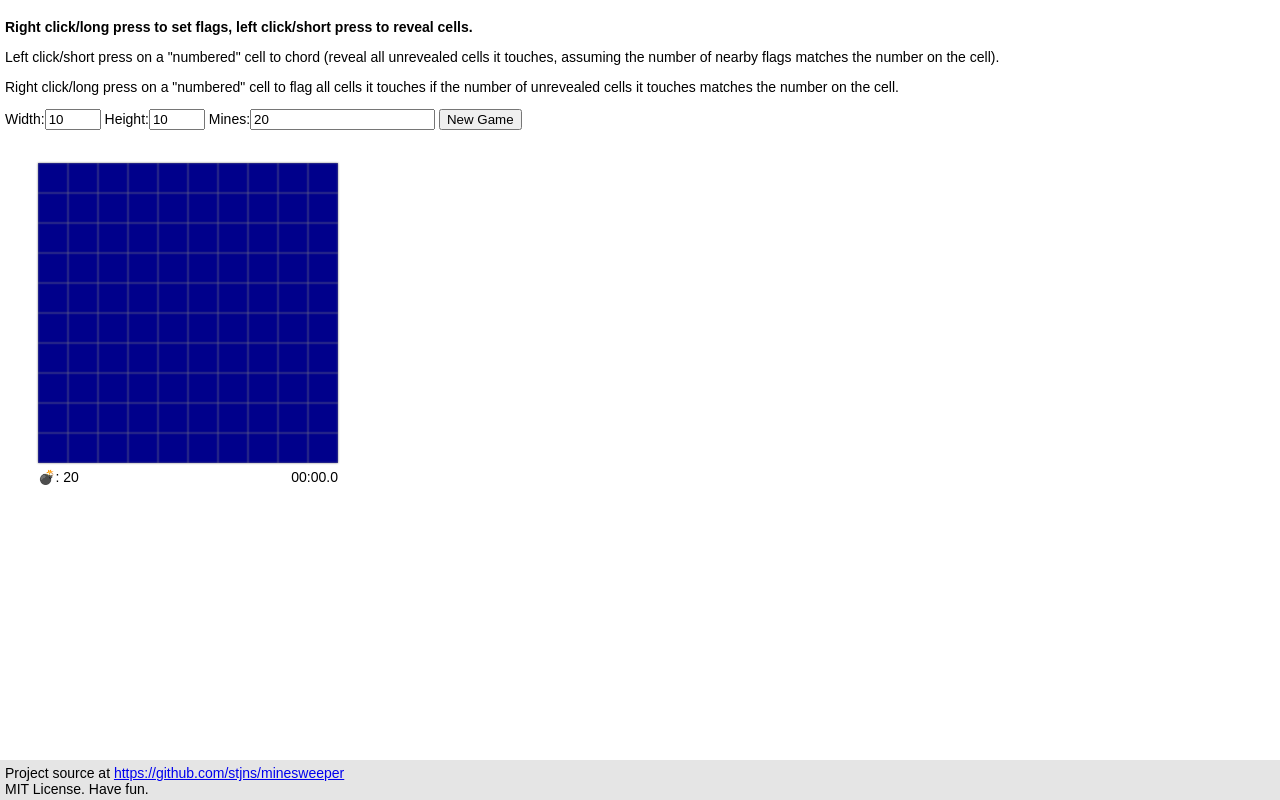
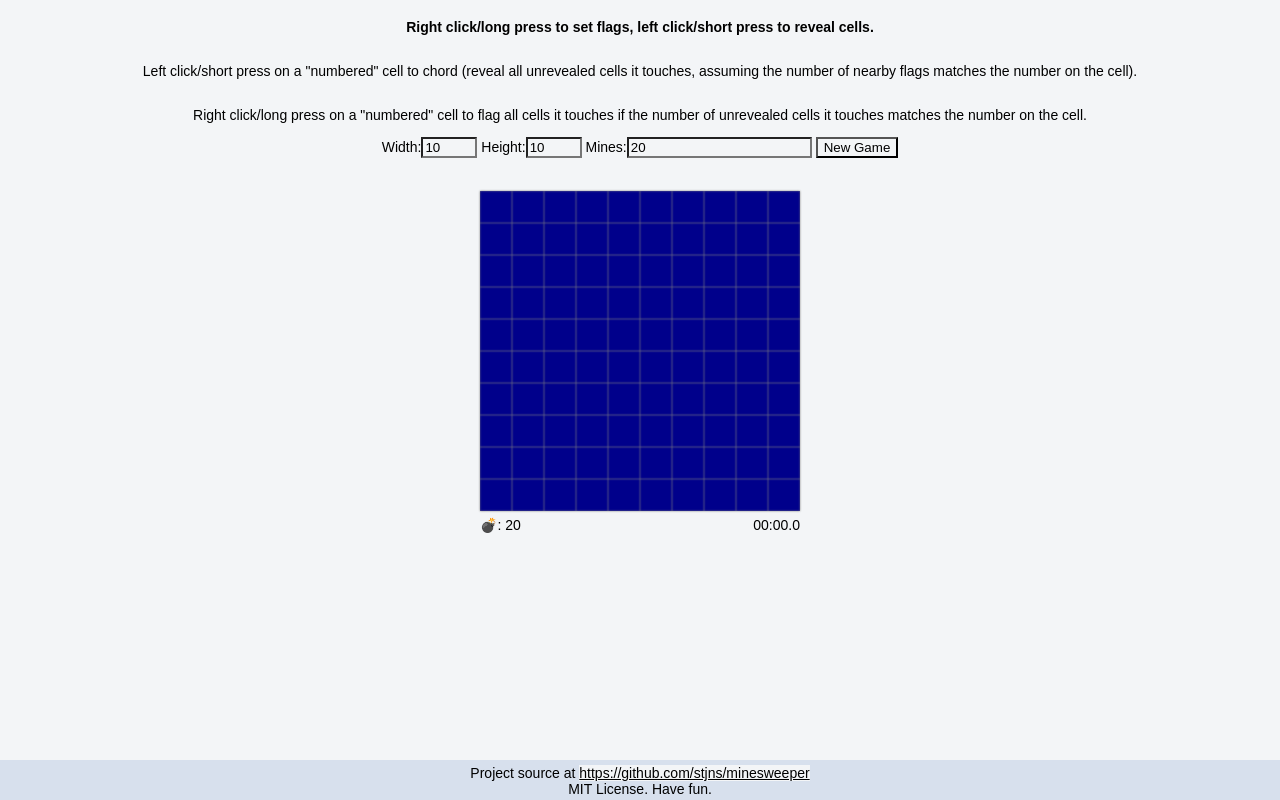
Before and after one commit to stjns/minesweeper, a website built with Parcel: page src/index.html in a window 1280 px wide. Built offline with nearby package versions, Linux system fonts and the light colour scheme.

Commit message:
add preliminary theme colors and center content

```diff
--- a/src/index.html
+++ b/src/index.html
@@ -1,9 +1,9 @@
 <!DOCTYPE html>
-<header>
+<head>
     <link rel="stylesheet" type="text/css" href="./style.scss">
     <script type="module" src="main.ts" async></script>
     <title>minesweeper</title>
-</header>
+</head>
 <body>
     <div id="page-container">
         <div id="content-wrapper">
@@ -28,9 +28,9 @@
 
         </div>
 
-        <div id="footer">
-            Project source at <a href="https://github.com/stjns/minesweeper">https://github.com/stjns/minesweeper</a>
-            <br>MIT License. Have fun.
+        <div id="footer" class="text-align-center">
+                Project source at <a href="https://github.com/stjns/minesweeper">https://github.com/stjns/minesweeper</a>
+                <br>MIT License. Have fun.
         </div>
     </div>
 </body>
--- a/src/style.scss
+++ b/src/style.scss
@@ -1,9 +1,23 @@
+$footer-height:2.5rem;
 :root {
-    --footer-height:2.5rem;
+    --color-text:#000;
+    --color-background:#f3f5f7;
+    --color-background-subtle:#d7e0ed;
+
+}
+
+@media (prefers-color-scheme: dark) {
+    :root {
+        --color-text:#fff;
+        --color-background:#05090f;
+        --color-background-subtle:#121c2c;
+    }
 }
 
 * {
     box-sizing: border-box;
+    color: var(--color-text);
+    background-color: var(--color-background);
 }
 
 body {
@@ -36,9 +50,9 @@ body {
     flex-direction: column;
     text-align: center;
     margin: 0;
-    width: 30px;
-    height: 30px;
-    background-color: white;
+    width: 2rem;
+    height: 2rem;
+    background-color: --color-text;
     color: black;
     font-weight: bold;
     box-shadow: gray 0px 0px 2px 0px inset;
@@ -106,21 +120,30 @@ body {
     text-align: right;
 }
 
+//page styling
 #page-container {
-    position:relative;
+    position: relative;
     min-height: 100vh;
 }
 
 #content-wrapper {
     padding:5px;
-    padding-bottom: var(--footer-height);
+    padding-bottom: $footer-height;
+    display: flex;
+    flex-direction: column;
+    align-items: center;
 }
 
 #footer {
     position: absolute;
     bottom:0;
     width:100%;
-    background-color: rgba(0,0,0,0.1);
-    height: var(--footer-height);
+    background-color: var(--color-background-subtle);
+    height: $footer-height;
     padding:5px;
 }
+
+//utility functions
+.text-align-center {
+    text-align: center;
+}
```
